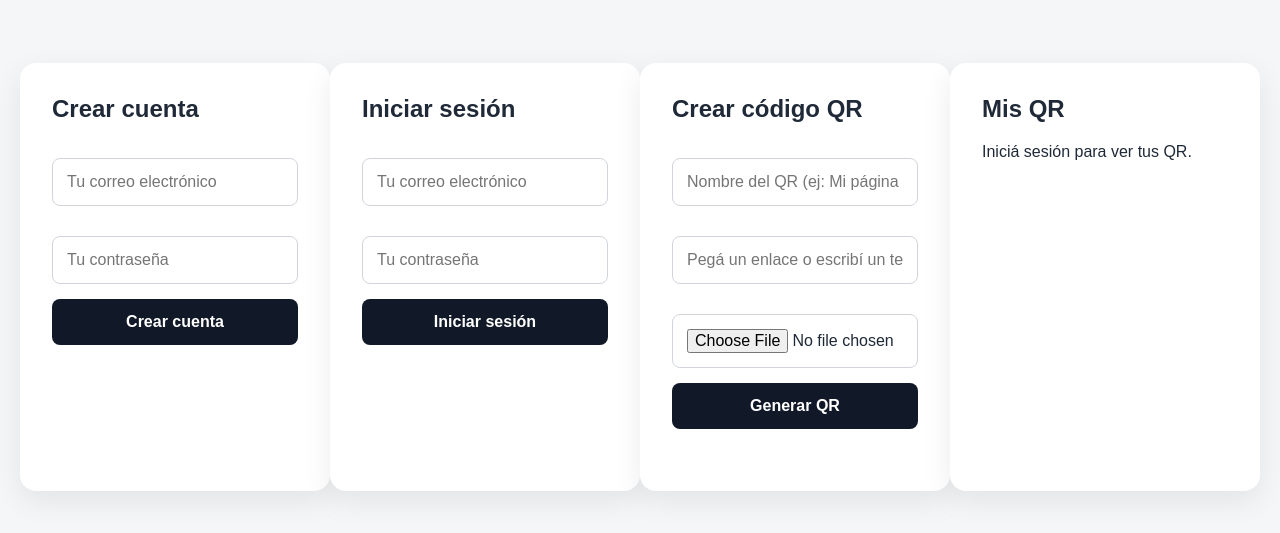
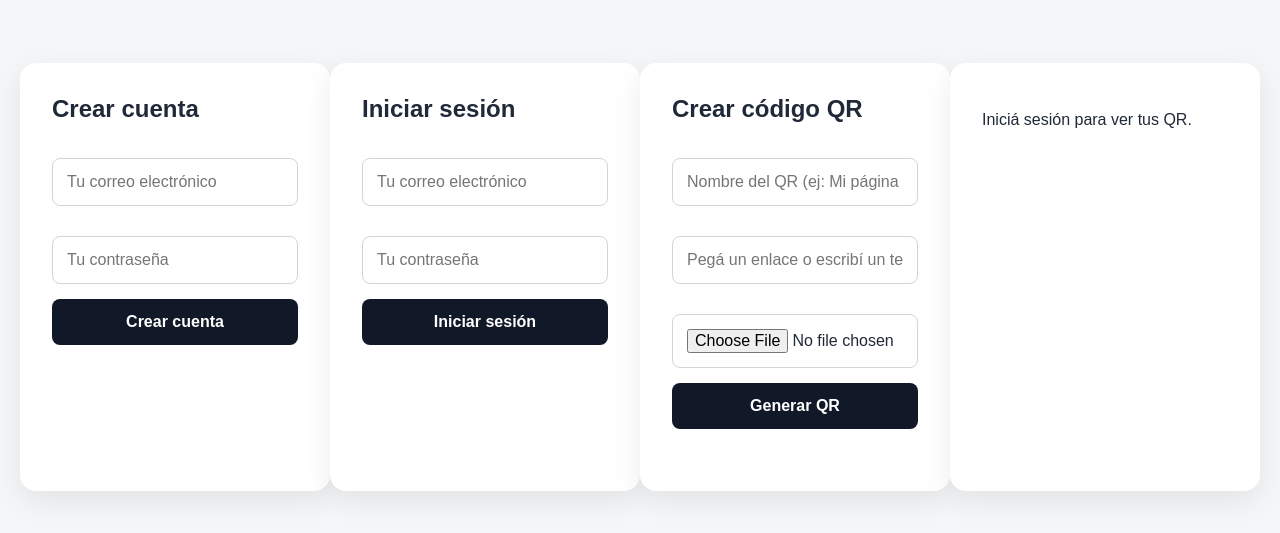
Before and after one commit to cristinaraimondo/qrcrea, a plain HTML site: page index.html in a window 1280 px wide. Shown: the part 129-662 px from the top of the page. Drawn offline with nearby package versions, Linux system fonts and the light colour scheme; no server answers.

Commit message:
Actualizar Editor de nuevo  App.js

```diff
--- a/index.html
+++ b/index.html
@@ -86,9 +86,7 @@
       <div id="qrcode"></div>
     </section>
    <section class="card">
-  <h2>Mis QR</h2>
 
-  <div id="myQrs">
   <div id="editPanel" style="display:none;">
     <h3>Editar destino</h3>
 
@@ -117,8 +115,11 @@
       Cancelar
     </button>
   </div>
+
+  <div id="myQrs">
     <p>Todavía no cargamos tus códigos.</p>
   </div>
+
 </section>
   </main>
 
```
Lines whose indentation alone changed are shown as unchanged.
